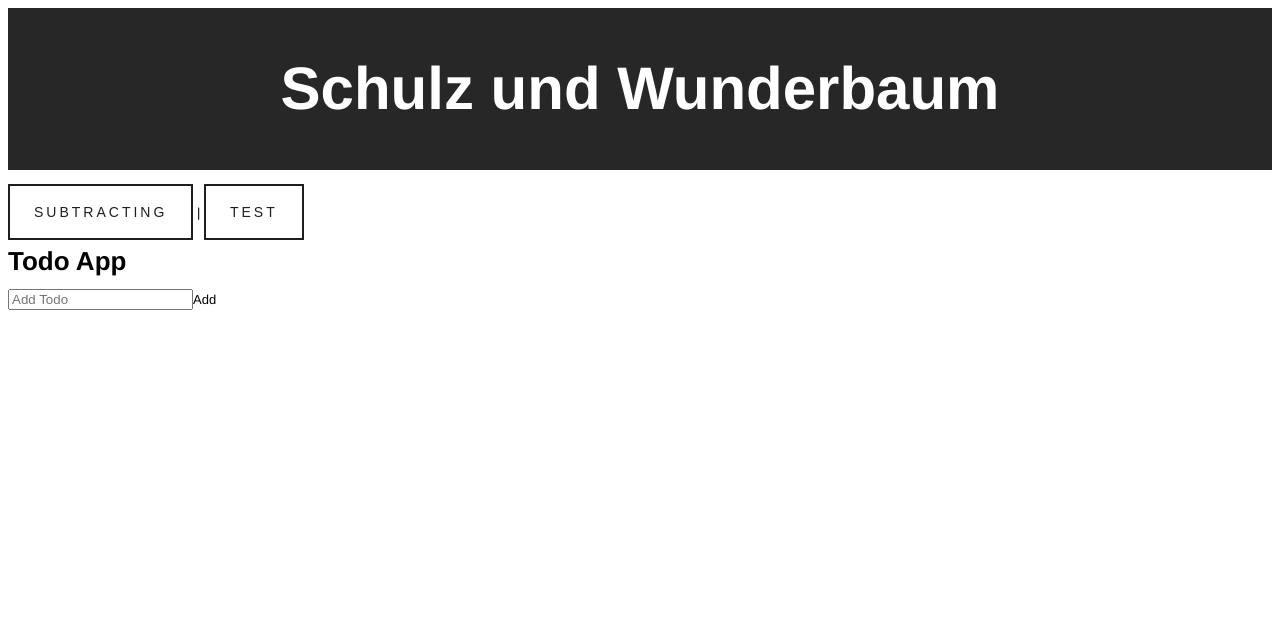
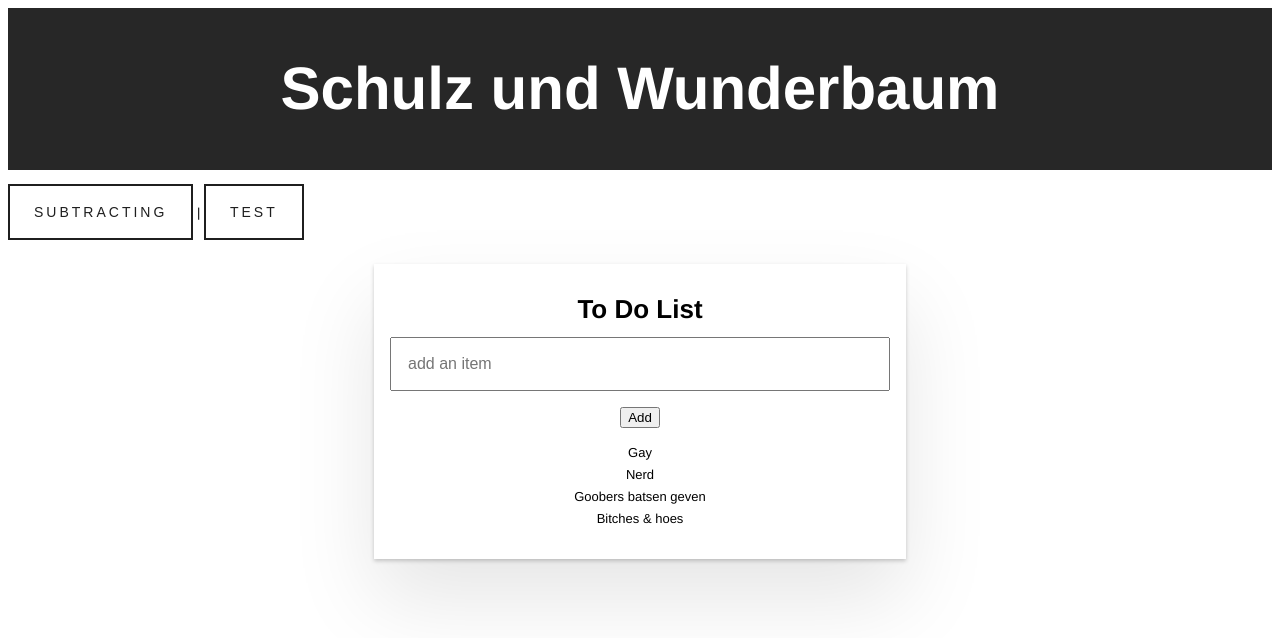
Before and after one commit to AmonMcDuul/schulz-und-wunderbaum-frontend, an Angular app: page /subtracting in a window 1280 px wide. Shown: the top 638 px of the page. Built offline with nearby package versions, Linux system fonts and the light colour scheme.

Commit message:
to do app

```diff
--- a/src/app/app.component.ts
+++ b/src/app/app.component.ts
@@ -7,4 +7,5 @@
 })
 export class AppComponent {
   title = 'schulz-und-wunderbaum-frontend';
+
 }
--- a/src/app/app.module.ts
+++ b/src/app/app.module.ts
@@ -14,6 +14,7 @@
 import { SubtractingComponent } from './subtracting/subtracting.component';
 
 
+
 @NgModule({
   declarations: [
     AppComponent,
@@ -22,7 +23,6 @@
   ],
   imports: [
     BrowserModule,
-
     HttpClientModule,
     AppRoutingModule,
     RouterModule.forRoot([
--- /dev/null
+++ b/src/app/shared/item.ts
@@ -0,0 +1,4 @@
+export interface Item {
+    description: string;
+    done: boolean;
+  }
--- a/src/app/subtracting/subtracting.component.html
+++ b/src/app/subtracting/subtracting.component.html
@@ -1,11 +1,15 @@
-<div class="container">
-    <form>
-        <div class="form-group">
-            <h1 class="text-center text-primary">Todo App</h1>
-                <div class="input-group-prepend">
-            <input type="text" class="form-control" placeholder="Add Todo" name="todo">
-            <span class="input-group-text">Add</span>
-                </div>
-        </div>
-    </form>
+<div class="main">
+  <h1>To Do List</h1>
+  <input
+    #newItem
+    placeholder="add an item"
+    (keyup.enter)="addItem(newItem.value); newItem.value = ''"
+    class="lg-text-input"
+    id="addItemInput" />
+
+  <button class="btn-primary" (click)="addItem(newItem.value)">Add</button>
+
+  <ul>
+    <li *ngFor="let item of items">{{item.description}}</li>
+  </ul>
 </div>
--- a/src/app/subtracting/subtracting.component.scss
+++ b/src/app/subtracting/subtracting.component.scss
@@ -0,0 +1,56 @@
+body {
+    background-color: #f5f5f5;
+    color: #4d4d4d;
+  }
+
+  .main {
+    max-width: 500px;
+    width: 85%;
+    margin: 2rem auto;
+    padding: 1rem;
+    text-align: center;
+    box-shadow: 0 2px 4px 0 rgba(0, 0, 0, 0.2), 0 2.5rem 5rem 0 rgba(0, 0, 0, 0.1);
+  }
+
+  @media screen and (min-width: 600px) {
+    .main {
+      width: 70%;
+    }
+  }
+
+  label {
+    font-size: 1.5rem;
+    font-weight: bold;
+    display: block;
+    padding-bottom: 1rem;
+  }
+
+  .lg-text-input {
+    width: 100%;
+    padding: 1rem;
+    margin-bottom: 1rem;
+    border: px solid #000;
+    display: block;
+    box-sizing: border-box;
+    font-size: 1rem;
+  }
+
+  .btn-wrapper {
+    margin-bottom: 2rem;
+  }
+
+  .btn-menu {
+    flex-basis: 32%;
+  }
+
+  .active {
+    color: green;
+  }
+
+  ul {
+    padding-inline-start: 0;
+  }
+
+  ul li {
+    list-style: none;
+  }
--- a/src/app/subtracting/subtracting.component.ts
+++ b/src/app/subtracting/subtracting.component.ts
@@ -1,15 +1,35 @@
-import { Component, OnInit } from '@angular/core';
+import { Component } from '@angular/core';
 
 @Component({
-  selector: 'app-subtracting',
+  selector: 'app-root',
   templateUrl: './subtracting.component.html',
   styleUrls: ['./subtracting.component.scss']
 })
-export class SubtractingComponent implements OnInit {
 
-  constructor() { }
+export class SubtractingComponent {
+  title = 'todo';
 
-  ngOnInit(): void {
+  filter: 'all' | 'active' | 'done' = 'all';
+
+  allItems = [
+    { description: 'Gay', done: true },
+    { description: 'Nerd', done: false },
+    { description: 'Goobers batsen geven', done: false },
+    { description: 'Bitches & hoes', done: false },
+  ];
+
+  get items() {
+    if (this.filter === 'all') {
+      return this.allItems;
+    }
+    return this.allItems.filter((item) => this.filter === 'done' ? item.done : !item.done);
+  }
+
+  addItem(description: string) {
+    this.allItems.unshift({
+      description,
+      done: false
+    });
   }
 
 }
```
